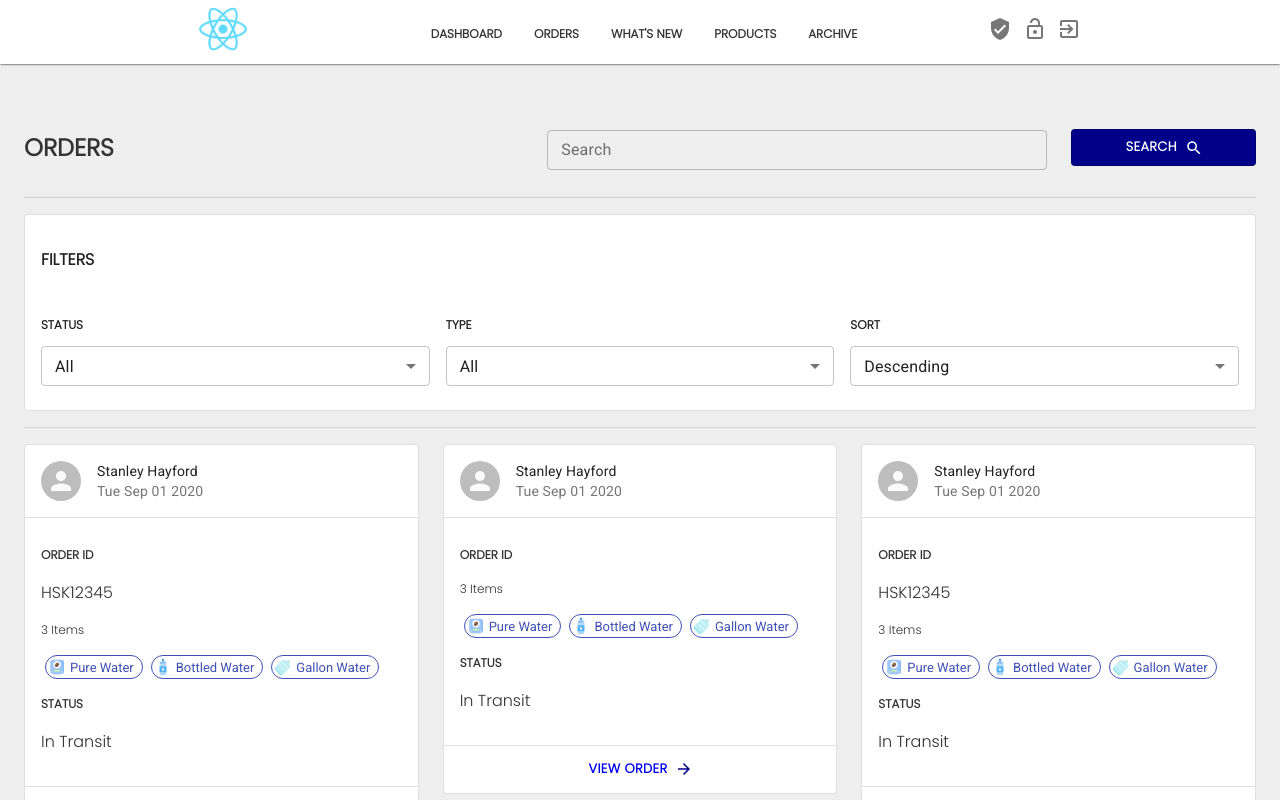
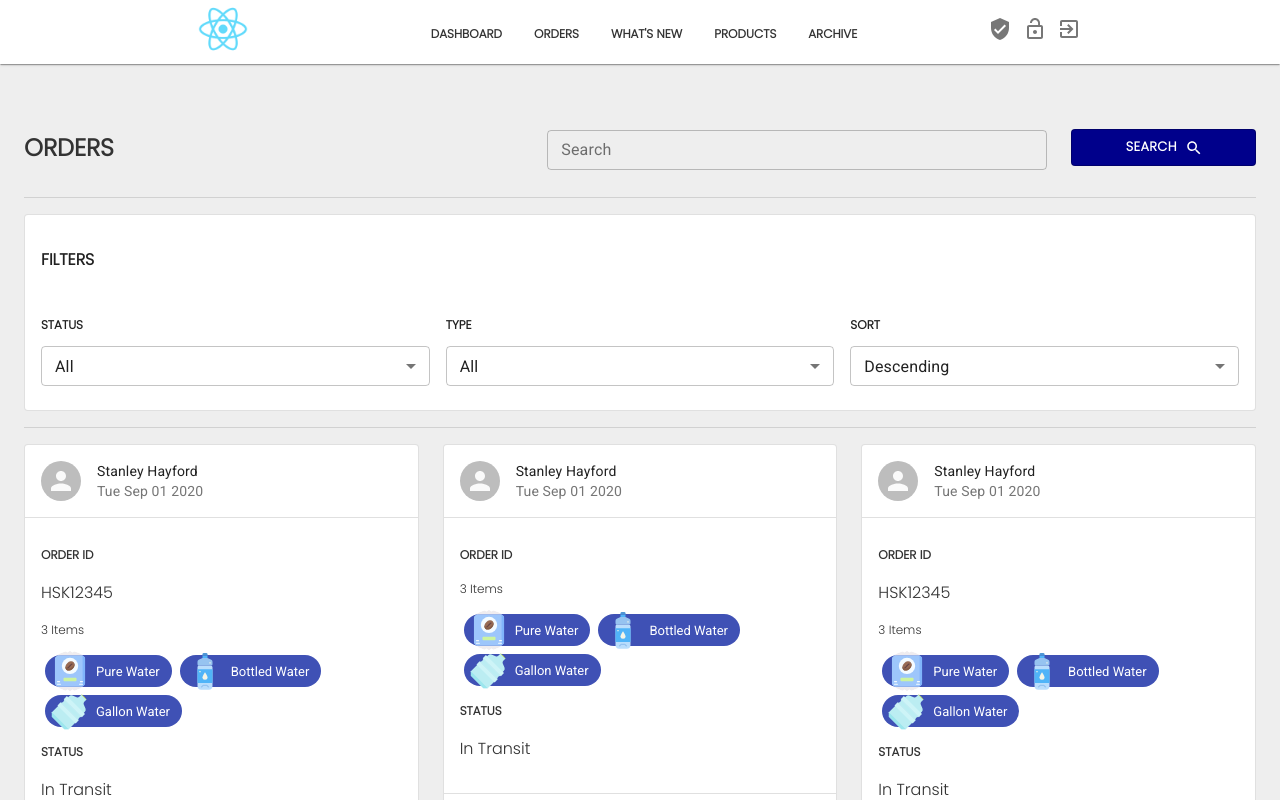
Before and after one commit to stanleyHayes/icerock-admin, a React (Create React App) app: page /orders in a window 1280 px wide. Shown: the top 800 px of the page. Built offline with nearby package versions, Linux system fonts and the light colour scheme.

Commit message:
Chip variant and size changed

```diff
--- a/src/components/shared/Order.js
+++ b/src/components/shared/Order.js
@@ -76,9 +76,10 @@ const Order = ({order}) => {
                                 <Chip
                                     className={classes.chip}
                                     key={index}
-                                    size="small"
+                                    size="medium"
                                     color="primary"
-                                    icon={<Avatar src={getProductAvatar(product.name)} /> } label={product.name} variant="outlined" />
+                                    icon={<Avatar src={getProductAvatar(product.name)} /> } label={product.name}
+                                    variant="default" />
                             )
                         })
                     }
```
